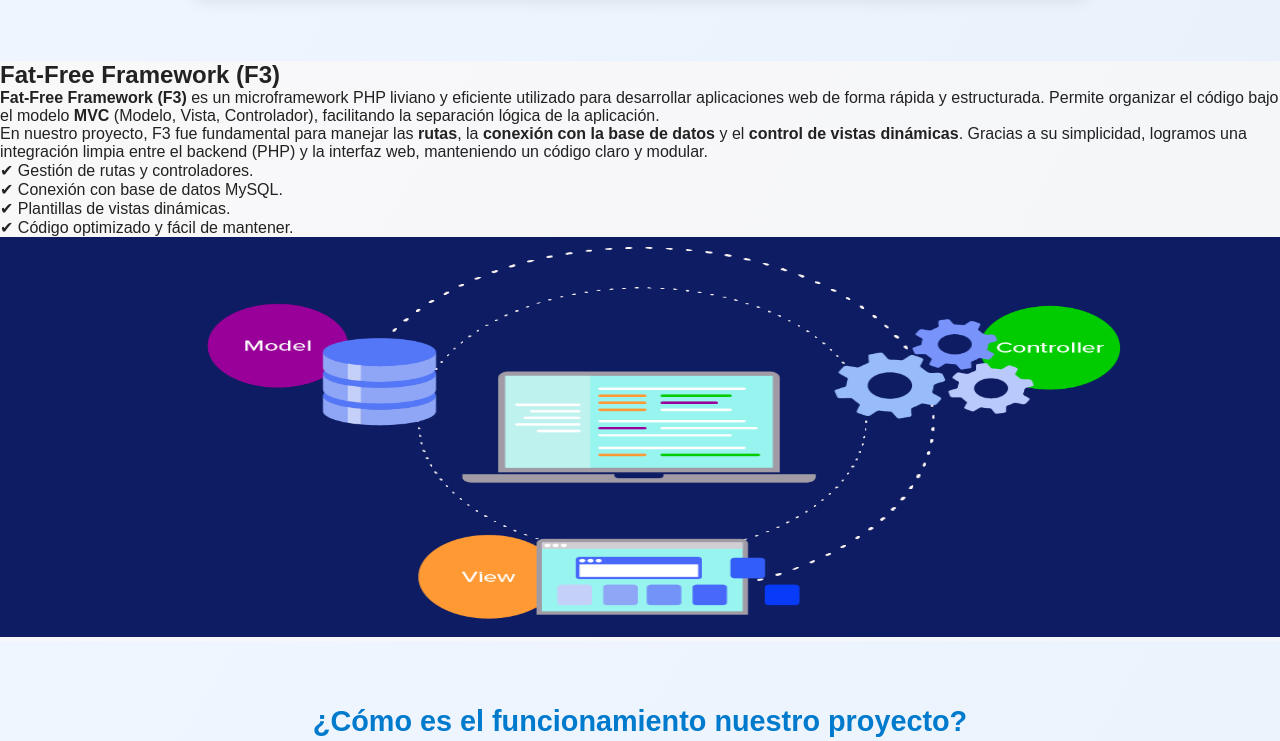
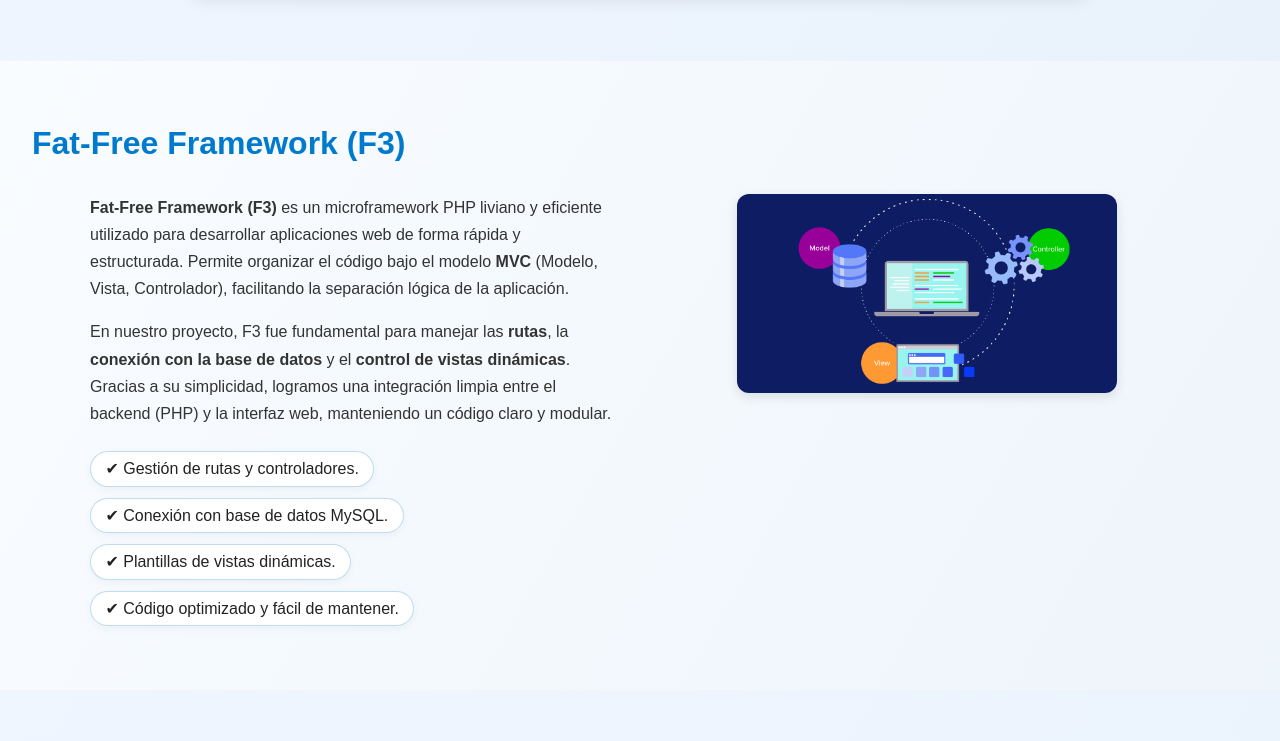
Before and after one commit to melina-afk/sitioArduchat, a plain HTML site: page index.html in a window 1280 px wide. Shown: the part 2929-3670 px from the top of the page. Drawn offline with Linux system fonts and the light colour scheme.

```diff
--- a/css/style.css
+++ b/css/style.css
@@ -5,6 +5,17 @@
         box-sizing: border-box;
     }
 
+    /* Modo claro (por defecto) */
+.logo img {
+    filter: brightness(0) saturate(100%) invert(0%) sepia(6%) saturate(7475%) hue-rotate(277deg) brightness(94%) contrast(107%);
+}
+
+/* Cuando el dispositivo esté en modo oscuro */
+@media (prefers-color-scheme: dark) {
+    .logo img {
+        filter: none; /* logo blanco original */
+    }
+}
 
     body {
         background: linear-gradient(120deg, #fdfbfb 0%, #f0f3f7 100%);
@@ -276,10 +287,76 @@
   margin-bottom: 1rem;
   text-align: justify;
 }
-.seccion-f3 .imagen-f3 img
-{
-  width: 100%;
-  height: 50vh;
+/* ============================
+   SECCIÓN F3 — DESKTOP
+   ============================ */
+.seccion-f3 {
+    padding: 4rem 2rem;
+    background: linear-gradient(120deg, #f9fcff 0%, #eef5fb 100%);
+    animation: fadeInUp 1s ease both;
+}
+
+.seccion-f3 h2 {
+    font-size: 2rem;     /* título más grande */
+    color: #007acc;
+    text-align: left;
+    margin-bottom: 2rem;
+}
+
+.contenido-f3 {
+    max-width: 1100px;
+    margin: 0 auto;
+    display: flex;
+    align-items: flex-start;
+    justify-content: space-between;
+    gap: 3rem;            /* más separación entre texto e imagen */
+}
+
+.texto-f3 {
+    flex: 1;
+    text-align: left;
+}
+
+.texto-f3 p {
+    font-size: 1rem;
+    line-height: 1.7;
+    color: #333;
+    margin-bottom: 1rem;
+}
+
+.texto-f3 ul {
+  margin-top: 1.5rem;
+  padding-left: 0;
+  list-style: none;
+  display: flex;
+  flex-direction: column;
+  align-items: flex-start;
+  gap: 0.7rem;
+}
+
+.texto-f3 li {
+  font-size: 1rem;
+  margin: 0;
+  padding: 0.45rem 0.9rem;
+  background: #ffffff;
+  border-radius: 999px;                  /* burbuja tipo pastilla */
+  border: 1px solid rgba(0, 122, 204, .25);
+  box-shadow: 0 3px 8px rgba(0,0,0,0.04);
+  display: inline-block;                 /* se ajusta al ancho del texto */
+  color: #222;
+}
+
+.imagen-f3 {
+    flex: 1;
+    display: flex;
+    justify-content: center;
+}
+
+.imagen-f3 img {
+    max-width: 380px;     /* un poquito más grande */
+    width: 100%;
+    border-radius: 12px;
+    box-shadow: 0 4px 12px rgba(0,0,0,0.1);
 }
 
 
```
